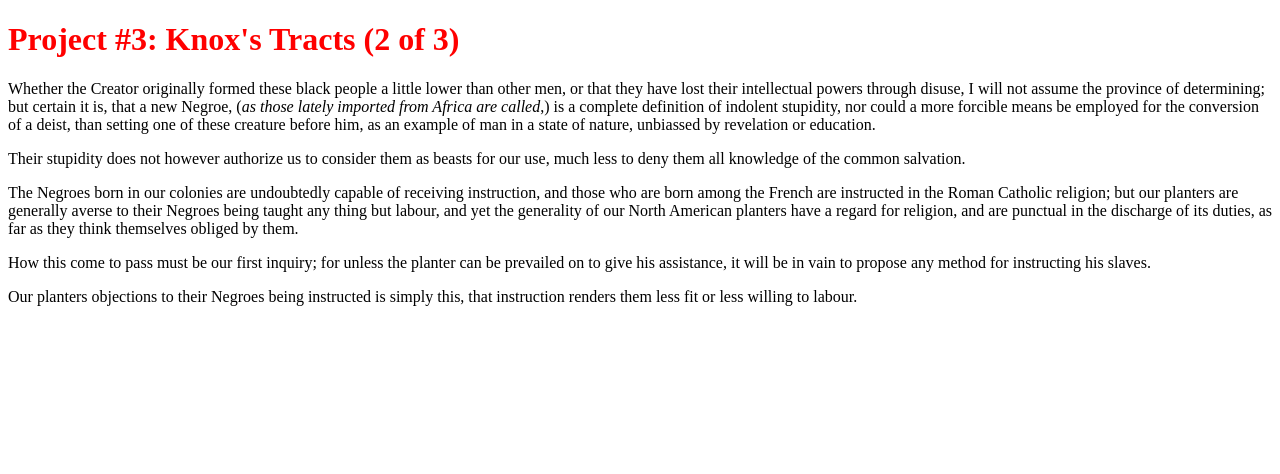
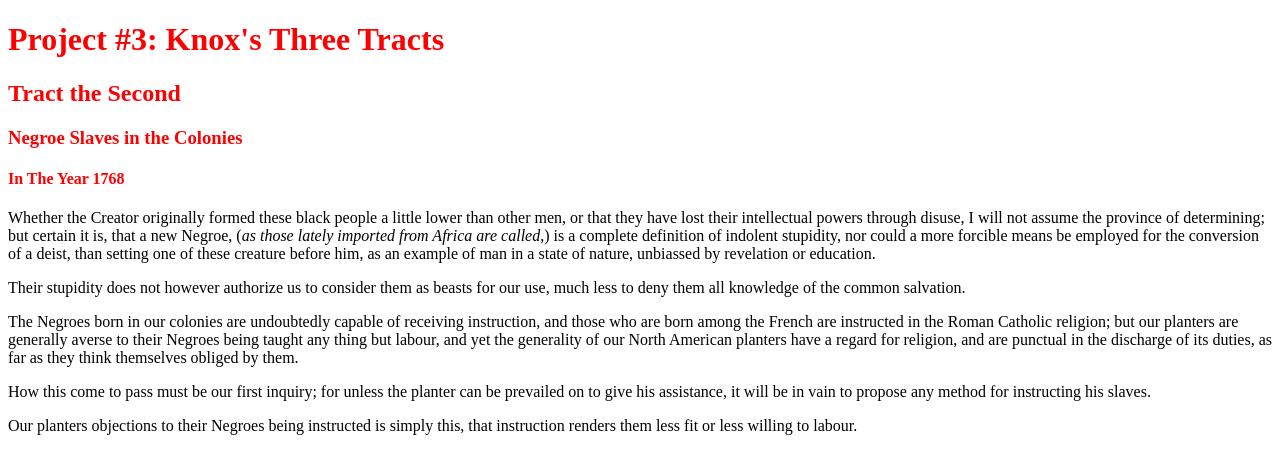
Before and after one commit to ShaakiraTS/HelloWorld, a plain HTML site: page index.html in a window 1280 px wide. Drawn offline with Linux system fonts and the light colour scheme; a script that the page names is missing.

Commit message:
Create index.html

```diff
--- a/index.html
+++ b/index.html
@@ -5,7 +5,10 @@
         <script src="https://hypothes.is/embed.js" async></script>
     </head>
         <body>
-            <h1 style="color:red;">Project #3: Knox's Tracts (2 of 3)</h1>
+            <h1 style="color:red;">Project #3: Knox's Three Tracts</h1>
+            <h2 style="color:red;">Tract the Second</h2>
+            <h3 style="color:red;">Negroe Slaves in the Colonies</h3>
+            <h4 style="color:red;">In The Year 1768</h4>
           <p>Whether the Creator originally formed these black people a little lower than other men, or that they have lost their intellectual powers through disuse, I will not assume the province of determining; but certain it is, that a new Negroe, (<i>as those lately imported from Africa are called</i>,) is a complete definition of indolent stupidity, nor could a more forcible means be employed for the conversion of a deist, than setting one of these creature before him, as an example of man in a state of nature, unbiassed by revelation or education.</p>
           <p>Their stupidity does not however authorize us to consider them as beasts for our use, much less to deny them all knowledge of the common salvation.</p>
           <p>The Negroes born in our colonies are undoubtedly capable of receiving instruction, and those who are born among the French are instructed in the Roman Catholic religion; but our planters are generally averse to their Negroes being taught any thing but labour, and yet the generality of our North American planters have a regard for religion, and are punctual in the discharge of its duties, as far as they think themselves obliged by them.</p>
```
